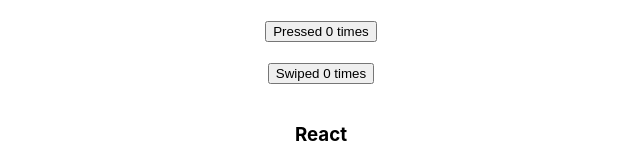
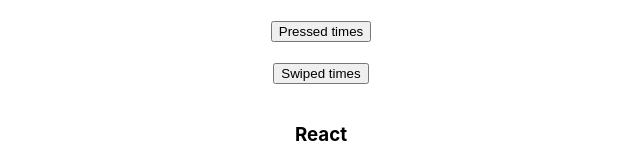
Before and after one commit to Elbie-em/React-Recap, a React (Create React App) app: page / in a window 1280 px wide. Shown: the top 160 px of the page, without its empty margins (319-959 px from the left). Built offline with nearby package versions, Linux system fonts and the light colour scheme.

Commit message:
Move redundant code  to CountPS

```diff
--- a/src/components/PressCounter.js
+++ b/src/components/PressCounter.js
@@ -1,25 +1,11 @@
 import React, { Component } from 'react'
 
 class PressCounter extends Component {
-  constructor(props) {
-    super(props)
-
-    this.state = {
-       count: 0
-    }
-  }
-
-  incrementCount = () => {
-    this.setState(prevState => {
-      return {count : prevState.count + 1}
-    })
-  }
-
   render() {
-    const {count} = this.state
+    const {count,incrementCount} = this.props
     return (
       <div>
-        <button onClick={this.incrementCount}>Pressed {count} times</button>
+        <button onClick={incrementCount}>Pressed {count} times</button>
       </div>
     )
   }
--- a/src/components/SwipeCounter.js
+++ b/src/components/SwipeCounter.js
@@ -1,25 +1,11 @@
 import React, { Component } from 'react'
 
 class SwipeCounter extends Component {
-  constructor(props) {
-    super(props)
-
-    this.state = {
-       count: 0
-    }
-  }
-
-  incrementCount = () => {
-    this.setState(prevState => {
-      return {count : prevState.count + 1}
-    })
-  }
-
   render() {
-    const {count} = this.state
+    const {count,incrementCount} = this.props
     return (
       <div>
-        <button onMouseOver={this.incrementCount}>Swiped {count} times</button>
+        <button onMouseOver={incrementCount}>Swiped {count} times</button>
       </div>
     )
   }
```
